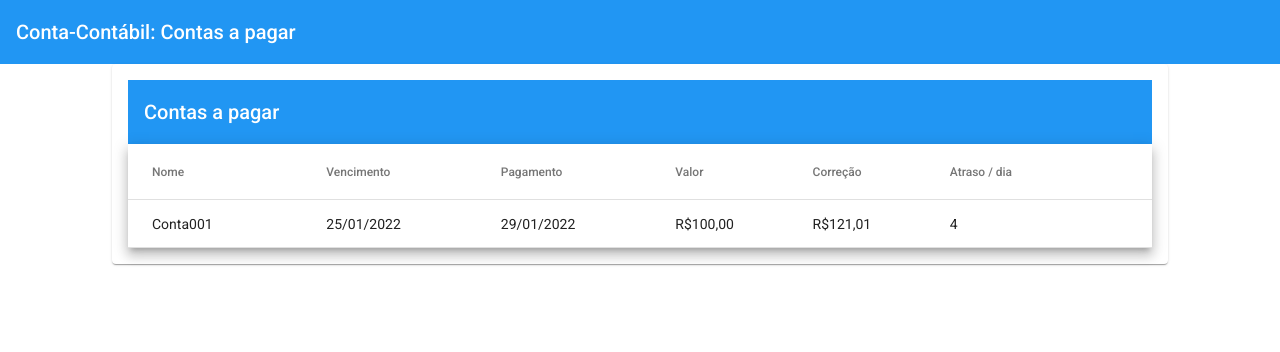
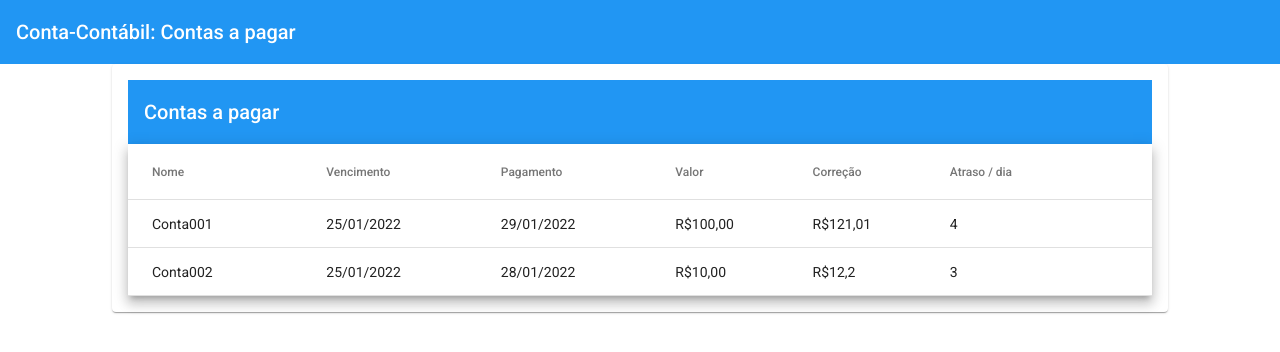
Before and after one commit to emanueldeveloper82/conta-contabil, an Angular app: page /contas in a window 1280 px wide. Shown: the top 352 px of the page. Built offline with nearby package versions, Linux system fonts and the light colour scheme.

Commit message:
Adicionando api, método get, de um arquivo json estático. tratamento de exceção.

```diff
--- a/src/app/app.module.ts
+++ b/src/app/app.module.ts
@@ -1,3 +1,4 @@
+import { HttpClientModule } from '@angular/common/http';
 import { NgModule } from '@angular/core';
 import { BrowserModule } from '@angular/platform-browser';
 import { BrowserAnimationsModule } from '@angular/platform-browser/animations';
@@ -15,7 +16,8 @@ import { AppMaterialModule } from './shared/app-material/app-material.module';
     BrowserModule,
     AppRoutingModule,
     BrowserAnimationsModule,
-    AppMaterialModule
+    AppMaterialModule,
+    HttpClientModule
   ],
   providers: [],
   bootstrap: [AppComponent]
--- a/src/app/contas/contas.module.ts
+++ b/src/app/contas/contas.module.ts
@@ -2,6 +2,7 @@ import { CommonModule } from '@angular/common';
 import { NgModule } from '@angular/core';
 
 import { AppMaterialModule } from '../shared/app-material/app-material.module';
+import { SharedModule } from '../shared/shared.module';
 import { ContasRoutingModule } from './contas-routing.module';
 import { ContasComponent } from './contas/contas.component';
 
@@ -14,7 +15,8 @@ import { ContasComponent } from './contas/contas.component';
   imports: [
     CommonModule,
     ContasRoutingModule,
-    AppMaterialModule
+    AppMaterialModule,
+    SharedModule
   ]
 })
 export class ContasModule { }
--- a/src/app/contas/contas/contas.component.html
+++ b/src/app/contas/contas/contas.component.html
@@ -1,7 +1,8 @@
 <mat-card>
-  <mat-toolbar  color="primary">
+  <mat-toolbar color="primary">
     <span>Contas a pagar</span>
   </mat-toolbar>
+  <div *ngIf="contas$ | async as contas; else loading">
     <table align="center" id="contas" mat-table [dataSource]="contas" class="mat-elevation-z8">
       <ng-container matColumnDef="nome">
         <th mat-header-cell *matHeaderCellDef>Nome</th>
@@ -36,4 +37,12 @@
       <tr mat-header-row *matHeaderRowDef="displayedColumns"></tr>
       <tr mat-row *matRowDef="let row; columns: displayedColumns"></tr>
     </table>
+  </div>
+
+  <ng-template #loading>
+    <div class="loading-spinner">
+      <mat-spinner></mat-spinner>
+    </div>
+  </ng-template>
+
 </mat-card>
--- a/src/app/contas/contas/contas.component.scss
+++ b/src/app/contas/contas/contas.component.scss
@@ -12,3 +12,11 @@ mat-card{
     margin-right:auto;
     vertical-align:middle;
 }
+
+.loading-spinner {
+    padding: 25px;
+    background: rgba(0,0,0,0.15) ;
+    display: flex;
+    align-items: center;
+    justify-content: center;
+}
--- a/src/app/contas/contas/contas.component.ts
+++ b/src/app/contas/contas/contas.component.ts
@@ -1,4 +1,8 @@
 import { Component, OnInit } from '@angular/core';
+import { MatDialog } from '@angular/material/dialog';
+import { catchError, Observable, of } from 'rxjs';
+import { ErrorDialogComponent } from 'src/app/shared/components/error-dialog/error-dialog.component';
+
 import { Contas } from '../model/contas';
 import { ContasService } from '../services/contas.service';
 
@@ -9,13 +13,23 @@ import { ContasService } from '../services/contas.service';
 })
 export class ContasComponent implements OnInit {
 
-  contas: Contas[] = [];
+  contas$: Observable <Contas[]>;
   displayedColumns = ['nome', 'dataVencimento', 'dataPagamento', 'valorOriginal', 'valorCorrigido', 'qtdDiasAtraso' ];
-  service: ContasService;
 
-  constructor() {
-    this.service = new ContasService();
-    this.contas = this.service.list();
+  constructor(private service: ContasService, public dialog: MatDialog ) {
+    this.contas$ = this.service.list().pipe(
+      catchError(error => {
+        console.log(error)
+        this.onError('Erro ao carregar contas.')
+        return of([])
+      })
+    );
+  }
+
+  onError(erroMessage: string) {
+    this.dialog.open(ErrorDialogComponent, {
+      data: erroMessage
+    });
   }
 
   ngOnInit(): void {}
--- a/src/app/contas/services/contas.service.ts
+++ b/src/app/contas/services/contas.service.ts
@@ -1,4 +1,6 @@
+import { HttpClient } from '@angular/common/http';
 import { Injectable } from '@angular/core';
+import { delay, first, take, tap } from 'rxjs';
 
 import { Contas } from '../model/contas';
 
@@ -7,11 +9,17 @@ import { Contas } from '../model/contas';
 })
 export class ContasService {
 
-  constructor() { }
-  list(): Contas[] {
-    return[
-      {_id: '1', nome: 'Conta001', dataVencimento: '25/01/2022', dataPagamento: '29/01/2022', valorOriginal: 'R$100,00', valorCorrigido:'R$121,01', qtdDiasAtraso: '4' }
-    ]
+  private readonly API = 'assets/contas.json';
+
+  constructor(private httpClient: HttpClient) { }
+  list() {
+      return this.httpClient.get<Contas[]>(this.API)
+              .pipe(
+                delay(1000),
+                first(),
+                take(1),
+                tap(contas => console.log(contas))
+              );
   }
 
 }
--- /dev/null
+++ b/src/app/shared/components/error-dialog/error-dialog.component.html
@@ -0,0 +1,6 @@
+
+<h1 mat-dialog-title style="color: red;">Erro!</h1>
+<div mat-dialog-content>{{data}}</div>
+<div mat-dialog-actions align="center">
+  <button mat-stroked-button mat-dialog-close>Ok</button>
+</div>
--- /dev/null
+++ b/src/app/shared/components/error-dialog/error-dialog.component.ts
@@ -0,0 +1,16 @@
+import { Component, Inject, OnInit } from '@angular/core';
+import { MAT_DIALOG_DATA } from '@angular/material/dialog';
+
+@Component({
+  selector: 'app-error-dialog',
+  templateUrl: './error-dialog.component.html',
+  styleUrls: ['./error-dialog.component.scss']
+})
+export class ErrorDialogComponent implements OnInit {
+
+  constructor(@Inject(MAT_DIALOG_DATA) public data: string) { }
+
+  ngOnInit(): void {
+  }
+
+}
--- /dev/null
+++ b/src/assets/contas.json
@@ -0,0 +1,24 @@
+[
+
+    {
+        "_id": "1",
+        "nome": "Conta001",
+        "dataVencimento": "25/01/2022",
+        "dataPagamento": "29/01/2022",
+        "valorOriginal": "R$100,00",
+        "valorCorrigido": "R$121,01",
+        "qtdDiasAtraso": "4"
+    },
+
+    {
+        "_id": "2",
+        "nome": "Conta002",
+        "dataVencimento": "25/01/2022",
+        "dataPagamento": "28/01/2022",
+        "valorOriginal": "R$10,00",
+        "valorCorrigido": "R$12,2",
+        "qtdDiasAtraso": "3"
+    }
+
+
+]
```
Also changed, not shown: src/app/shared/app-material/app-material.module.ts (+10 -1 lines), src/app/shared/shared.module.ts (added, +21 -0 lines), src/app/shared/components/error-dialog/error-dialog.component.scss (added), 1 other file (tests, documents, lock files or other folders). Lines whose indentation alone changed are shown as unchanged.
